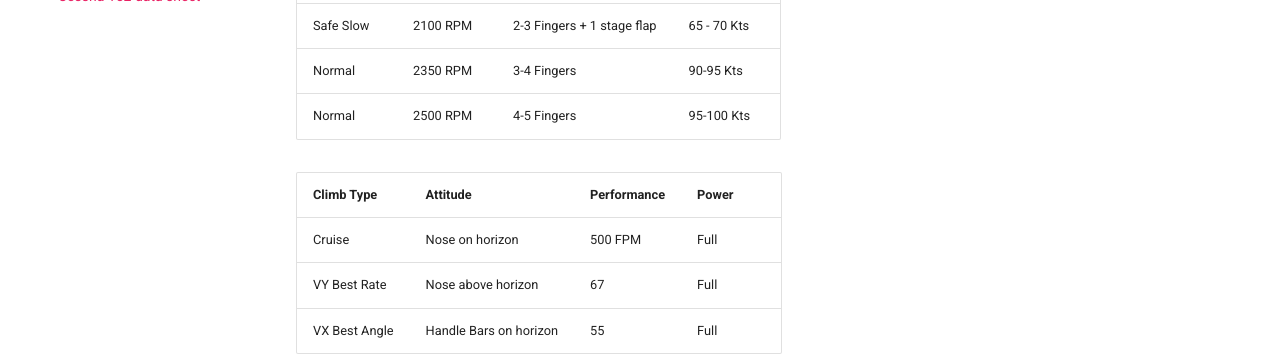
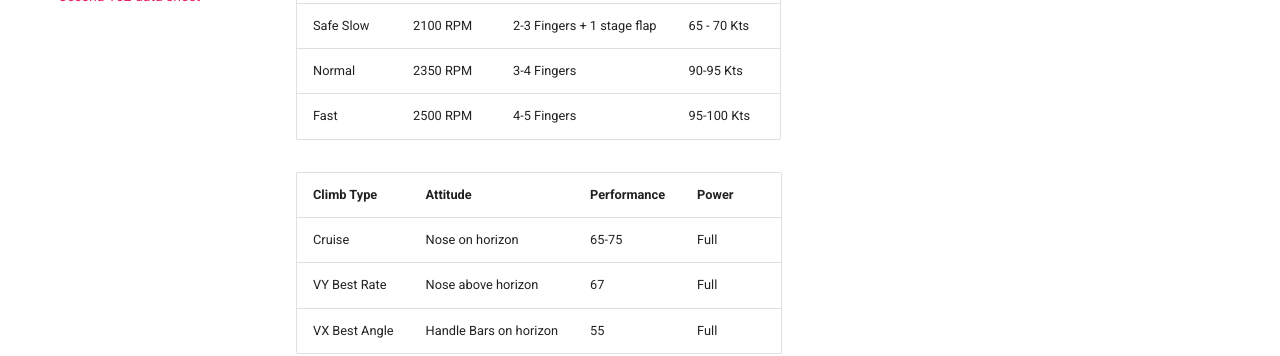
Before and after one commit to lingyv-li/Aviation-KB, an MkDocs documentation site: the page built from docs/Aviation/Cessna 152 data sheet.md, in a window 1280 px wide and 900 px high. Shown: the part 268-624 px from the top of the window. Built offline with MkDocs 1.6.1 and Material for MkDocs 9.7.7, drawn with Linux system fonts in a browser that asks for light colours.

```diff
--- a/docs/Aviation/Cessna 152 data sheet.md
+++ b/docs/Aviation/Cessna 152 data sheet.md
@@ -3,11 +3,11 @@
 | Slow        | 2000 RPM | 1-2 Fingers                | 65 - 70 Kts |
 | Safe Slow   | 2100 RPM | 2-3 Fingers + 1 stage flap | 65 - 70 Kts |
 | Normal      | 2350 RPM | 3-4 Fingers                | 90-95 Kts   |
-| Normal      | 2500 RPM | 4-5 Fingers                | 95-100 Kts  |
+| Fast        | 2500 RPM | 4-5 Fingers                | 95-100 Kts  |
 
 | Climb Type    | Attitude               | Performance | Power |
 | ------------- | ---------------------- | ----------- | ----- |
-| Cruise        | Nose on horizon        | 500 FPM     | Full  |
+| Cruise        | Nose on horizon        | 65-75       | Full  |
 | VY Best Rate  | Nose above horizon     | 67          | Full  |
 | VX Best Angle | Handle Bars on horizon | 55          | Full  |
 
```
Also changed, not shown: 1 other file.
